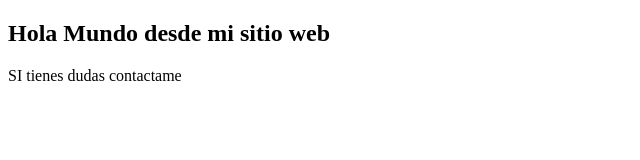
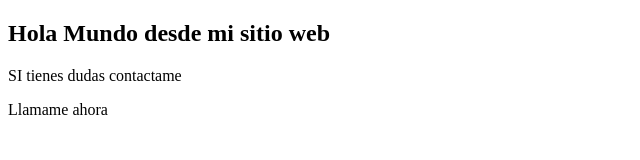
Before and after one commit to JeanCodeEc/Prework, a plain HTML site: page index.html in a window 1280 px wide. Shown: the whole page, without its empty margins (0-640 px from the left). Drawn offline with Linux system fonts and the light colour scheme.

Commit message:
cambios nuevos

```diff
--- a/index.html
+++ b/index.html
@@ -8,5 +8,6 @@
 <body>
     <h2>Hola Mundo desde mi sitio web</h2>
     <p>SI tienes dudas contactame</p>
+    <p>Llamame ahora</p>
 </body>
 </html>
```
